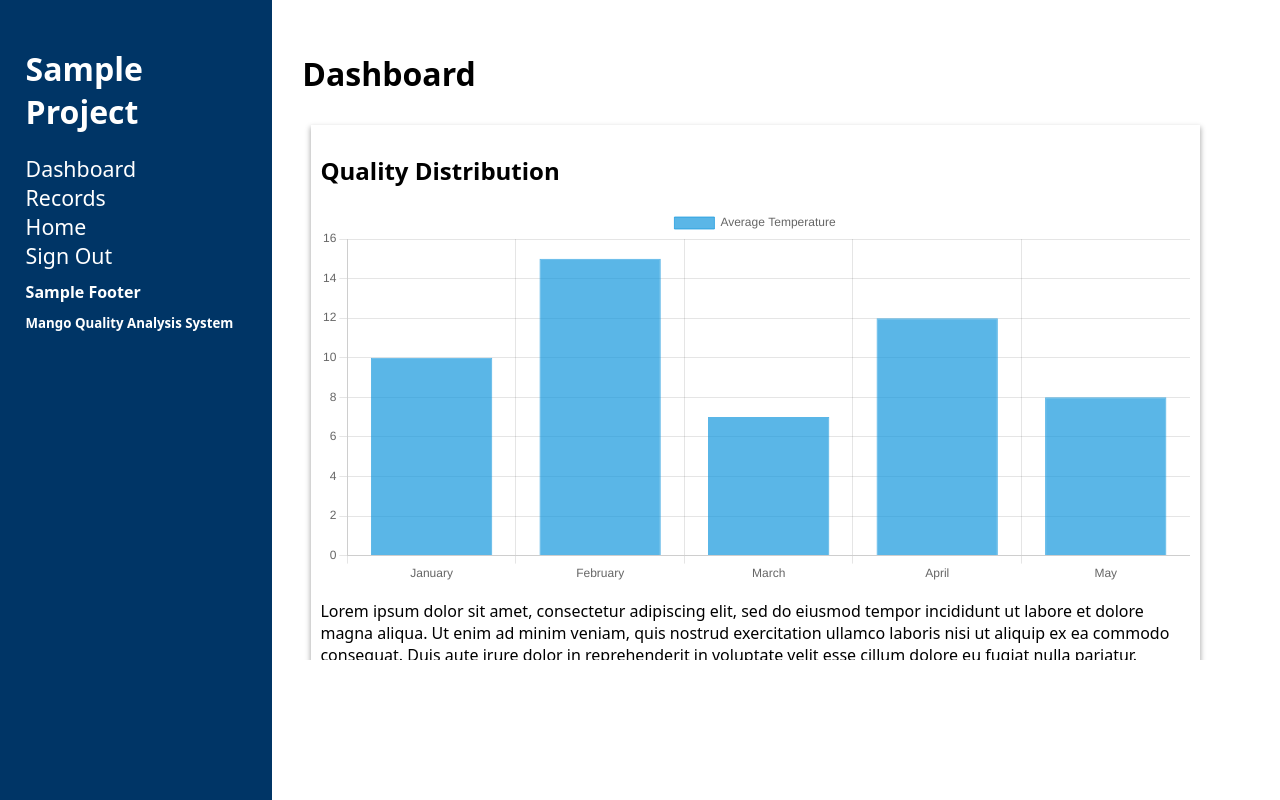
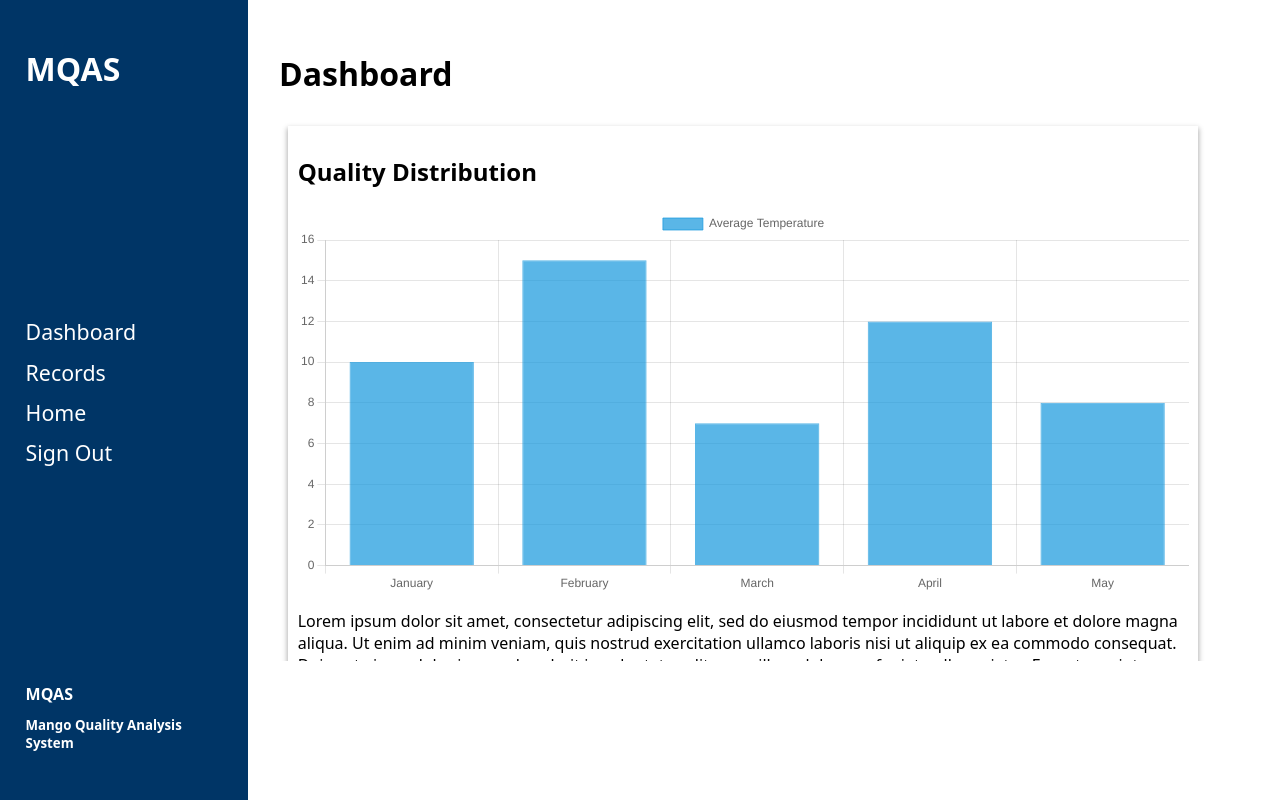
Before and after one commit to qlabsphofficial/Project-YellowStone, a Vue app in the folder Frontend/ProjectYellowStone/: page / in a window 1280 px wide. Built offline with nearby package versions, Linux system fonts and the light colour scheme.

Commit message:
Minor Update
Styling Patch

```diff
--- a/Frontend/ProjectYellowStone/src/views/admin/AdminPage.vue
+++ b/Frontend/ProjectYellowStone/src/views/admin/AdminPage.vue
@@ -2,7 +2,7 @@
     <div id="container">
         <div id="left-section">
             <div id="navigation">
-                <h1>Sample Project</h1>
+                <h1>MQAS</h1>
 
                 <div id="links">
                     <a href="">Dashboard</a>
@@ -12,7 +12,7 @@
                 </div>
 
                 <div id="navigation-footer">
-                    <h4>Sample Footer</h4>
+                    <h4>MQAS</h4>
                     <h5>Mango Quality Analysis System</h5>
                 </div>
             </div>
@@ -85,9 +85,18 @@ export default {
     }
 
     #navigation {
+        height: 100%;
+        width: 100%;
         display: flex;
         flex-direction: column;
         justify-content: space-between;
+
+        #links {
+            height: 20%;
+            display: flex;
+            flex-direction: column;
+            justify-content: space-between;
+        }
     }
 }
 
```
